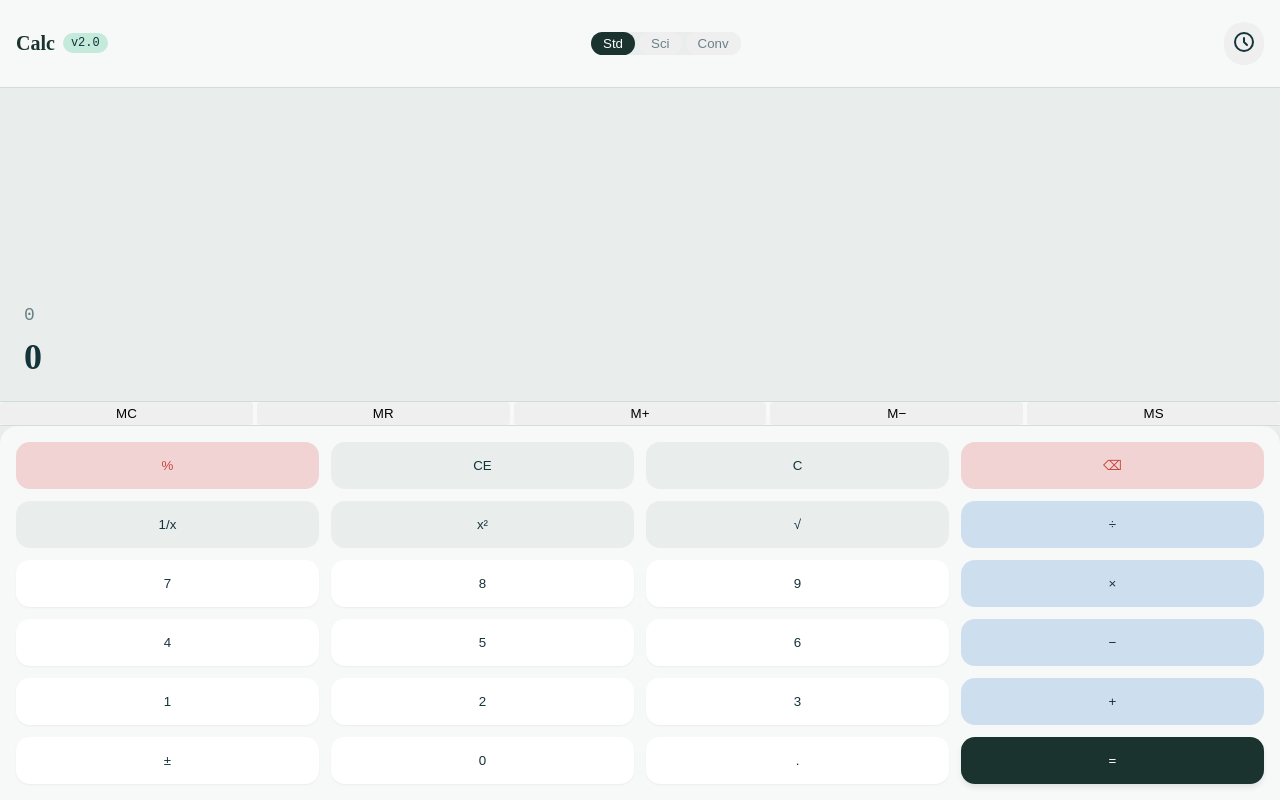
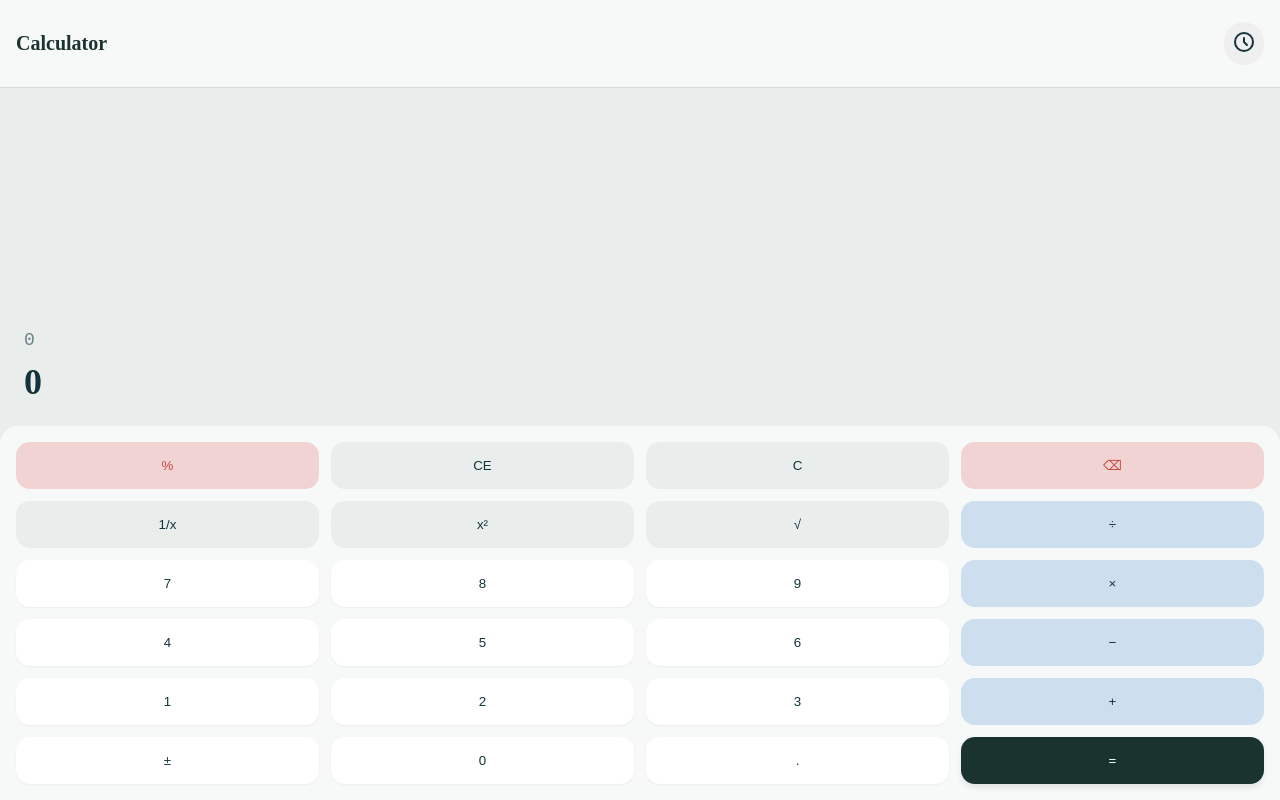
Before and after one commit to NightMasterr/calculator-advanced, a website: page www/index.html in a window 1280 px wide. Drawn offline with Linux system fonts and the light colour scheme.

Commit message:
Update index.html

```diff
--- a/www/index.html
+++ b/www/index.html
@@ -8,18 +8,10 @@
 </head>
 <body class="bg-page text-ink-main font-digits h-screen w-screen flex flex-col justify-between overflow-hidden select-none">
 
-  <!-- TOP HEADER & MODE SWITCHER -->
+  <!-- TOP HEADER (Clean Title & History Toggle Only) -->
   <header class="p-4 flex justify-between items-center bg-panel border-b border-line shadow-sm">
     <div class="flex items-center space-x-2">
-      <h1 class="text-xl font-serif font-bold text-dark-slate">Calc</h1>
-      <span class="text-xs bg-mint-btn text-ink-main px-2 py-half rounded-full font-medium">v2.0</span>
-    </div>
-
-    <!-- Mode Selector Pills -->
-    <div class="flex space-x-1 bg-page p-1 rounded-full text-xs font-semibold">
-      <button id="mode-std" class="px-3 py-1 rounded-full bg-dark-slate text-white transition-all">Std</button>
-      <button id="mode-sci" class="px-3 py-1 rounded-full text-ink-muted hover:text-ink-main transition-all">Sci</button>
-      <button id="mode-conv" class="px-3 py-1 rounded-full text-ink-muted hover:text-ink-main transition-all">Conv</button>
+      <h1 class="text-xl font-serif font-bold text-dark-slate">Calculator</h1>
     </div>
 
     <!-- History Drawer Toggle -->
@@ -42,15 +34,6 @@
       <span id="result-display" class="text-4xl font-serif font-bold text-ink-main tracking-tight">0</span>
     </div>
   </main>
-
-  <!-- MEMORY BAR -->
-  <div class="grid grid-cols-5 gap-1 px-4 py-2 bg-panel border-t border-b border-line text-xs font-bold text-ink-muted">
-    <button class="py-1 rounded hover:bg-page active:bg-sage-btn">MC</button>
-    <button class="py-1 rounded hover:bg-page active:bg-sage-btn">MR</button>
-    <button class="py-1 rounded hover:bg-page active:bg-sage-btn">M+</button>
-    <button class="py-1 rounded hover:bg-page active:bg-sage-btn">M−</button>
-    <button class="py-1 rounded hover:bg-page active:bg-sage-btn">MS</button>
-  </div>
 
   <!-- KEYPAD AREA -->
   <section class="p-4 bg-panel grid grid-cols-4 gap-3 text-xl font-bold rounded-top-panel shadow-lg">
```
